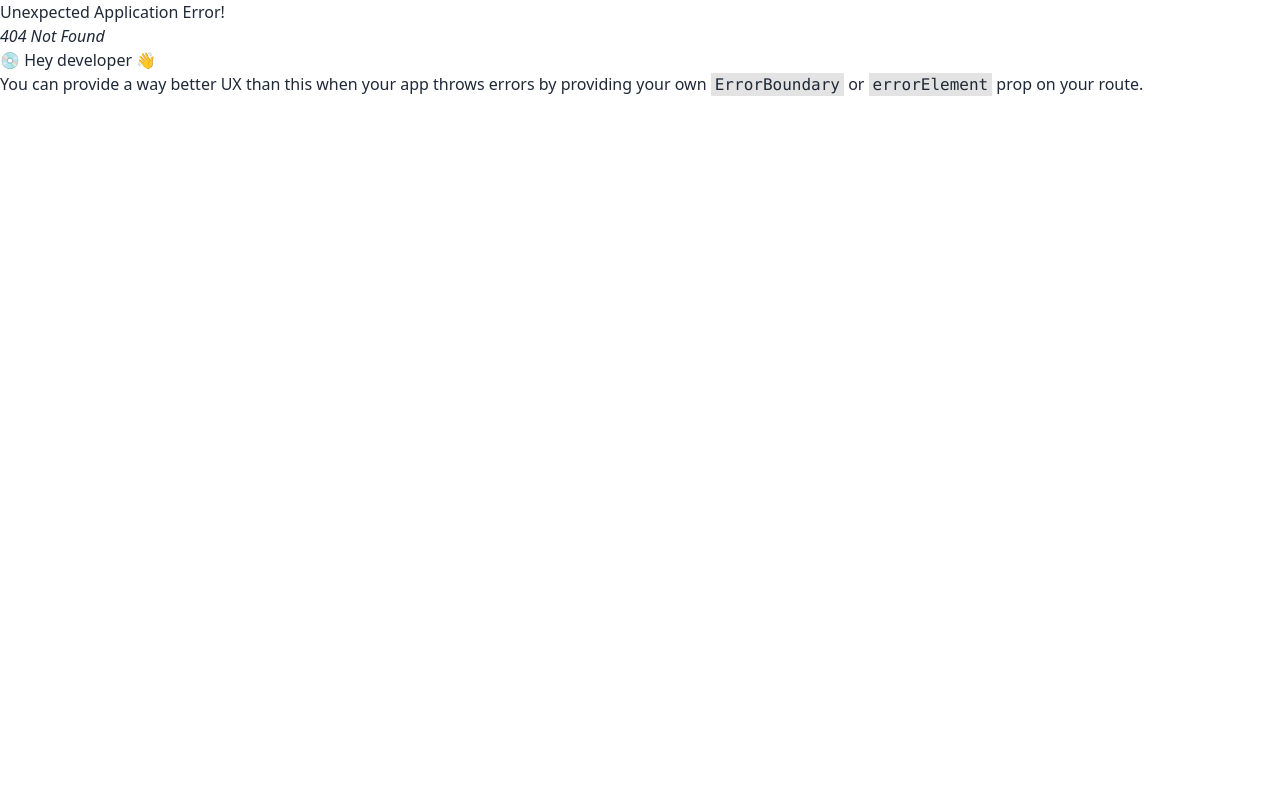
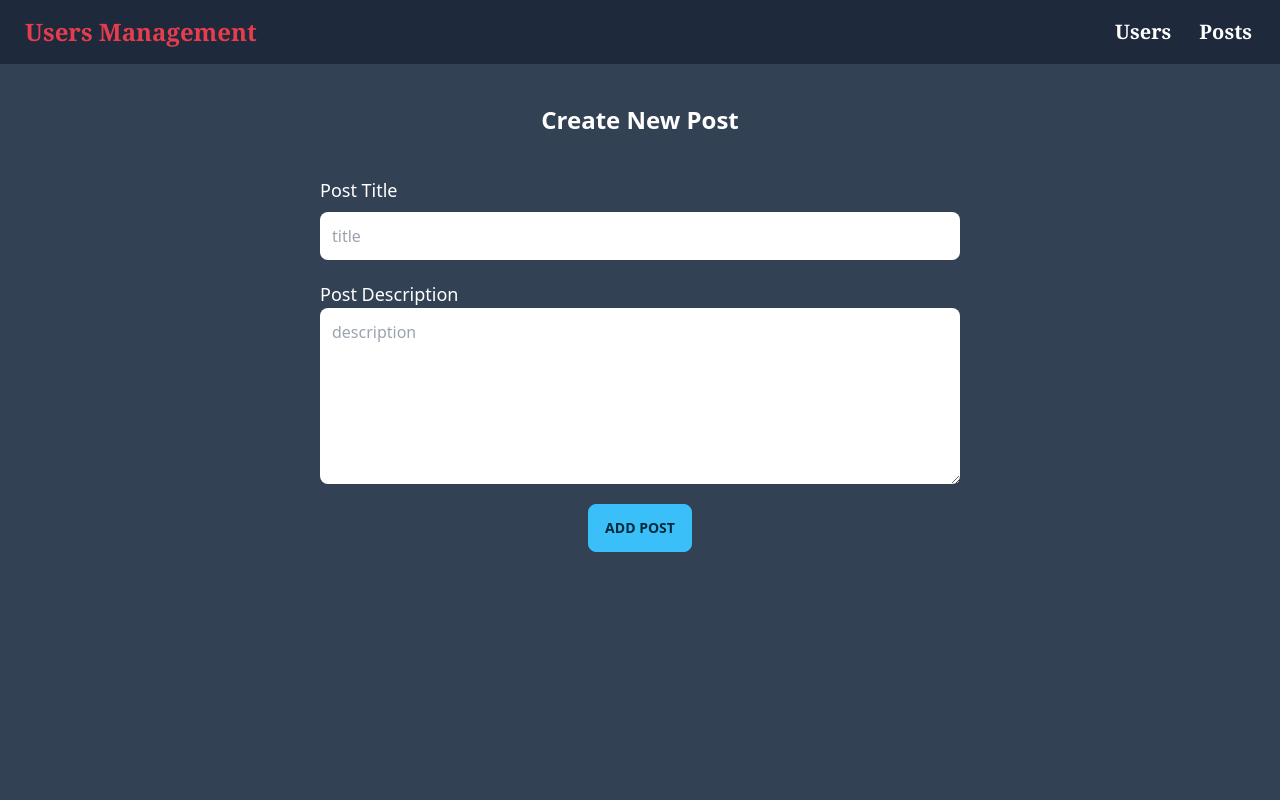
Before and after one commit to Sakib56/user-post-management, a React (Vite) app: page /createNewPost in a window 1280 px wide. Before the commit this address had no page. Shown: the top 800 px of the page. Built offline with nearby package versions, Linux system fonts and the light colour scheme.

Commit message:
add post method added

```diff
--- a/package.json
+++ b/package.json
@@ -18,7 +18,8 @@
     "react-icons": "^4.10.1",
     "react-router-dom": "^6.14.2",
     "react-spinners": "^0.13.8",
-    "sort-by": "^1.2.0"
+    "sort-by": "^1.2.0",
+    "sweetalert2": "^11.7.20"
   },
   "devDependencies": {
     "@types/react": "^18.2.15",
--- a/src/Pages/CreatePostPage.jsx
+++ b/src/Pages/CreatePostPage.jsx
@@ -1,9 +1,51 @@
 import React from 'react';
+import Swal from 'sweetalert2';
 
 const CreatePostPage = () => {
+    const handlePost = (e) => {
+        e.preventDefault()
+        const form = e.target;
+        const title = form.title.value;
+        const description = form.description.value;
+        fetch('https://64cb8f7f700d50e3c7061cf4.mockapi.io/api/posts', {
+            method: 'POST',
+            headers: {
+                'content-type': 'application/json'
+            },
+            body: JSON.stringify({ title, description })
+        })
+        .then(res => res.json())
+        .then(data => {
+            console.log(data)
+            Swal.fire({
+                title: 'success!',
+                text: 'Data Inserted Successfully!',
+                icon: 'success',
+                confirmButtonText: 'Ok'
+            })
+            form.reset()
+        })
+    }
     return (
-        <div>
-
+        <div className='min-h-screen bg-slate-700 text-white'>
+            <h1 className='text-center font-bold text-2xl py-10'>Create New Post</h1>
+            <form onSubmit={handlePost} className='w-1/2 mx-auto '>
+                <div className='form-control'>
+                    <label>
+                        <h1 className='text-lg'>Post Title</h1>
+                    </label>
+                    <input className='w-full mt-2 p-3 rounded-lg text-black' type="text" placeholder='title' name="title" id="" />
+                </div>
+                <div className='form-control mt-5'>
+                    <label>
+                        <h1 className='text-lg'>Post Description</h1>
+                    </label>
+                    <textarea className='rounded-lg text-black p-3 h-44' name="description" placeholder='description' id="" cols="10" rows="10"></textarea>
+                </div>
+                <div className='text-center'>
+                    <input className='btn btn-info mt-5' type="submit" value="Add Post" />
+                </div>
+            </form>
         </div>
     );
 };
--- a/src/Pages/PostsDetailsPage.jsx
+++ b/src/Pages/PostsDetailsPage.jsx
@@ -3,6 +3,7 @@ import { Link, useLoaderData } from 'react-router-dom';
 import { FaArrowLeft, FaPlus } from 'react-icons/fa';
 import { format } from 'date-fns';
 import { enUS } from 'date-fns/locale';
+import Swal from 'sweetalert2';
 
 
 const PostsDetailsPage = () => {
@@ -14,42 +15,14 @@ const PostsDetailsPage = () => {
     const date = new Date(timestamp);
     const formattedDate = format(date, "ha dd MMM, yyyy", { locale: enUS });
 
-    // const handlePost = (event) => {
-    //     event.preventDefault()
-    //     const form = event.target;
-    //     // const title = form.title.value
-    //     // const description = form.description.value
-    //     // console.log(title,description)
-    //     console.log(form);
-    // }
+
 
     return (
         <div className='py-14 bg-primary text-white text-opacity-80 min-h-screen'>
             <div className='flex items-center justify-between px-5'>
                 <Link to='/posts'> <p className='flex px-5 items-center gap-2 text-lg'><FaArrowLeft /> All post</p></Link>
+               <Link to='/createNewPost'> <button className='btn btn-active flex items-center gap-2'>Create New Post <FaPlus /></button></Link>
 
-                <div className=''>
-                    <button onClick={() => window.my_modal_5.showModal()} className='btn btn-active flex items-center gap-2'>Create New Post <FaPlus /></button>
-                    <dialog id="my_modal_5" className="modal modal-bottom sm:modal-middle">
-                        <form  method="dialog" className="modal-box bg-slate-600 ">
-                            <h3 className="font-bold text-lg text-center mb-5">Create New Post!</h3>
-                            <div className='form-control text-black'>
-                                <input className='p-3 rounded-xl' type="text" placeholder='post title' name="title" id="" />
-                            </div>
-                            <div className='form-control mt-5 text-black'>
-                                <textarea className='p-3 rounded-lg' placeholder='post description' name="description" id="" cols="10" rows="10"></textarea>
-                            </div>
-                            <div>
-                                <input className='mt-5' type="submit" value="Submit" />
-                            </div>
-
-                            <div className="modal-action">
-
-                                <button className="btn">Close</button>
-                            </div>
-                        </form>
-                    </dialog>
-                </div>
             </div>
             <h1 className='text-3xl text-center my-10 font-bold w-3/4 mx-auto'>{title} <span className='text-base'>( {formattedDate} )</span> </h1>
             <div className='grid grid-cols-1 md:grid-cols-2 items-center px-10 gap-5'>
@@ -62,6 +35,7 @@ const PostsDetailsPage = () => {
             </div>
         </div>
     );
+
 };
 
 export default PostsDetailsPage;
--- a/src/main.jsx
+++ b/src/main.jsx
@@ -12,6 +12,7 @@ import PostsPage from './Pages/PostsPage.jsx';
 import UsersDetailsPage from './Pages/UsersDetailsPage.jsx';
 import PostsDetailsPage from './Pages/PostsDetailsPage.jsx';
 import Home from './Pages/Home.jsx';
+import CreatePostPage from './Pages/CreatePostPage.jsx';
 
 const router = createBrowserRouter([
   {
@@ -36,6 +37,10 @@ const router = createBrowserRouter([
         element: <PostsPage></PostsPage>
       },
       {
+        path: '/createNewPost',
+        element: <CreatePostPage/>
+      },
+      {
         path: '/posts/:id',
         element: <PostsDetailsPage></PostsDetailsPage>,
         loader: ({ params }) => fetch(`https://64cb8f7f700d50e3c7061cf4.mockapi.io/api/posts/${params.id}`)
```
Also changed, not shown: 1 other file (tests, documents, lock files or other folders).
